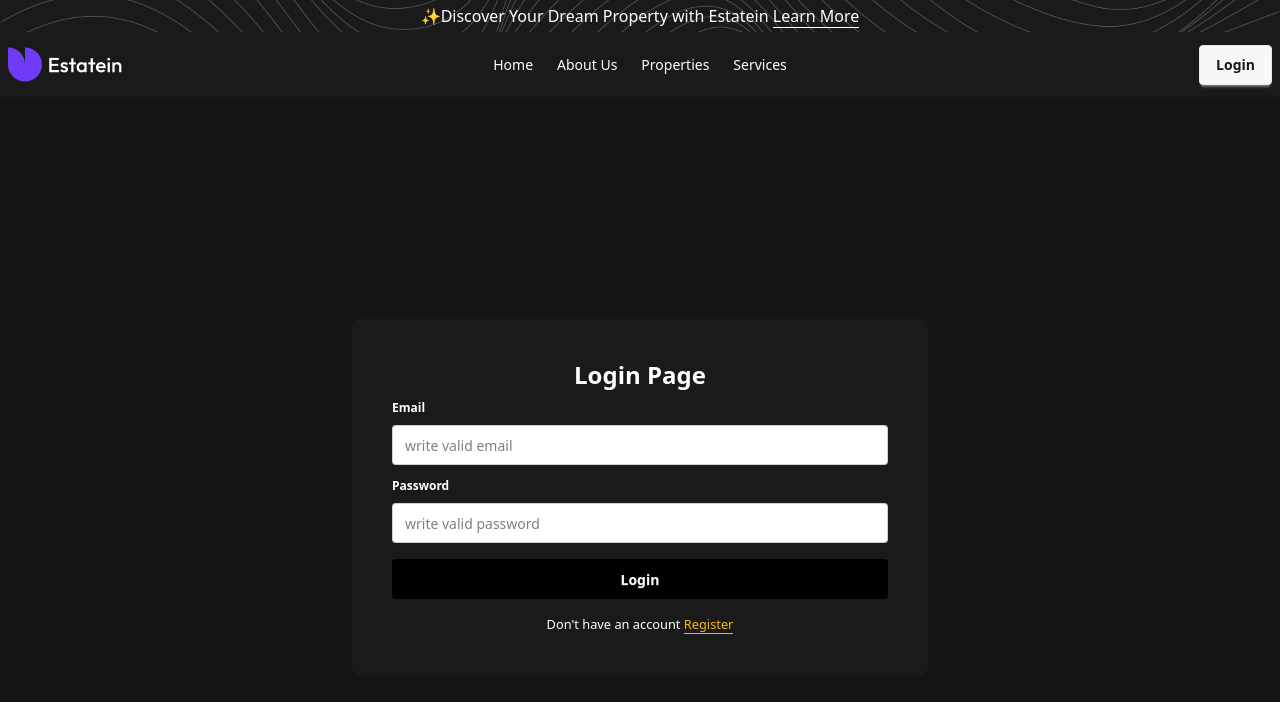
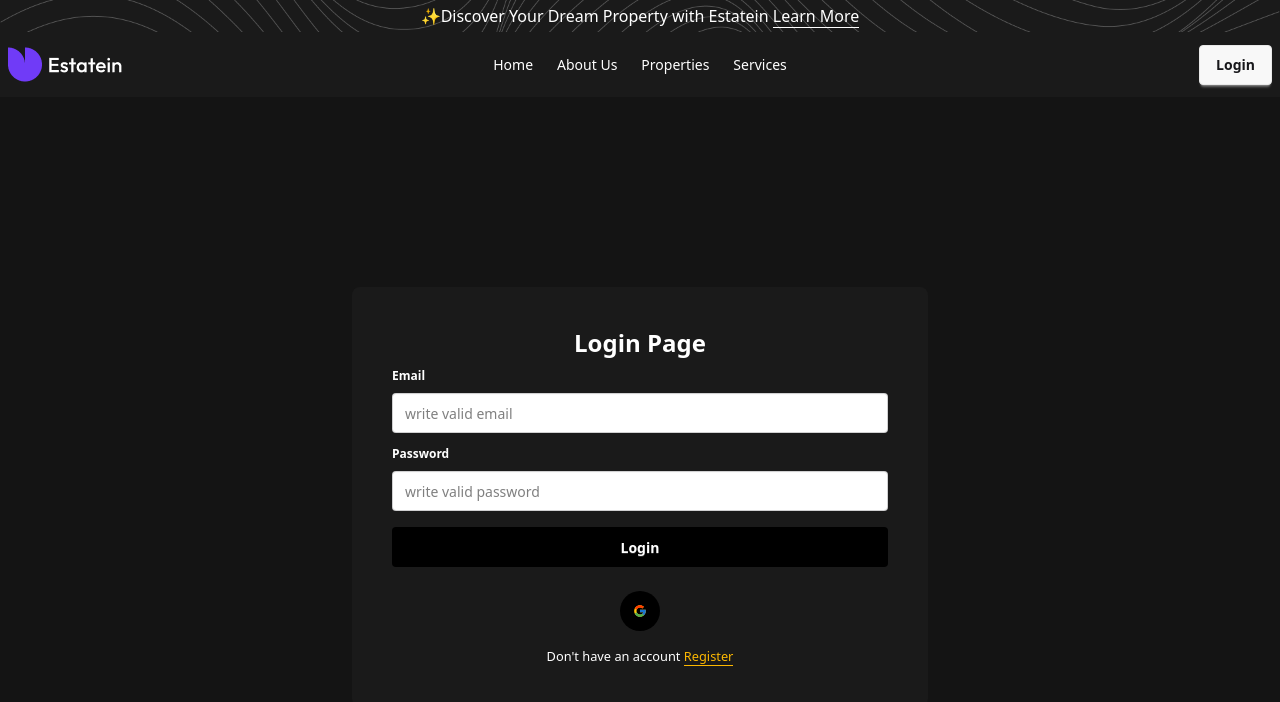
Before and after one commit to MD-Moniruzzaman-Arafat/web-project-16, a React (Vite) app: page /login in a window 1280 px wide. Shown: the top 702 px of the page. Built offline with nearby package versions, Linux system fonts and the light colour scheme.

Commit message:
some modification in login page

```diff
--- a/package.json
+++ b/package.json
@@ -13,6 +13,7 @@
     "@tailwindcss/vite": "^4.1.11",
     "react": "^19.1.1",
     "react-dom": "^19.1.1",
+    "react-icons": "^5.5.0",
     "react-router": "^7.8.0",
     "tailwindcss": "^4.1.11"
   },
--- a/src/pages/LoginPage.jsx
+++ b/src/pages/LoginPage.jsx
@@ -1,3 +1,5 @@
+import { FcGoogle } from "react-icons/fc";
+
 const LoginPage = () => {
   return (
     <>
@@ -21,10 +23,15 @@ const LoginPage = () => {
                 placeholder="write valid password"
               />
             </fieldset>
+          </form>
+          <div className="text-center">
             <button className="btn my-3 w-full bg-black text-white border-none shadow-none">
               Login
             </button>
-          </form>
+            <button className="btn my-3 rounded-full w-10 p-0 text-center bg-black text-white border-none shadow-none">
+              <FcGoogle />
+            </button>
+          </div>
           <p className="text-center">
             <small>
               Don't have an account{" "}
```
Also changed, not shown: 1 other file (tests, documents, lock files or other folders).
